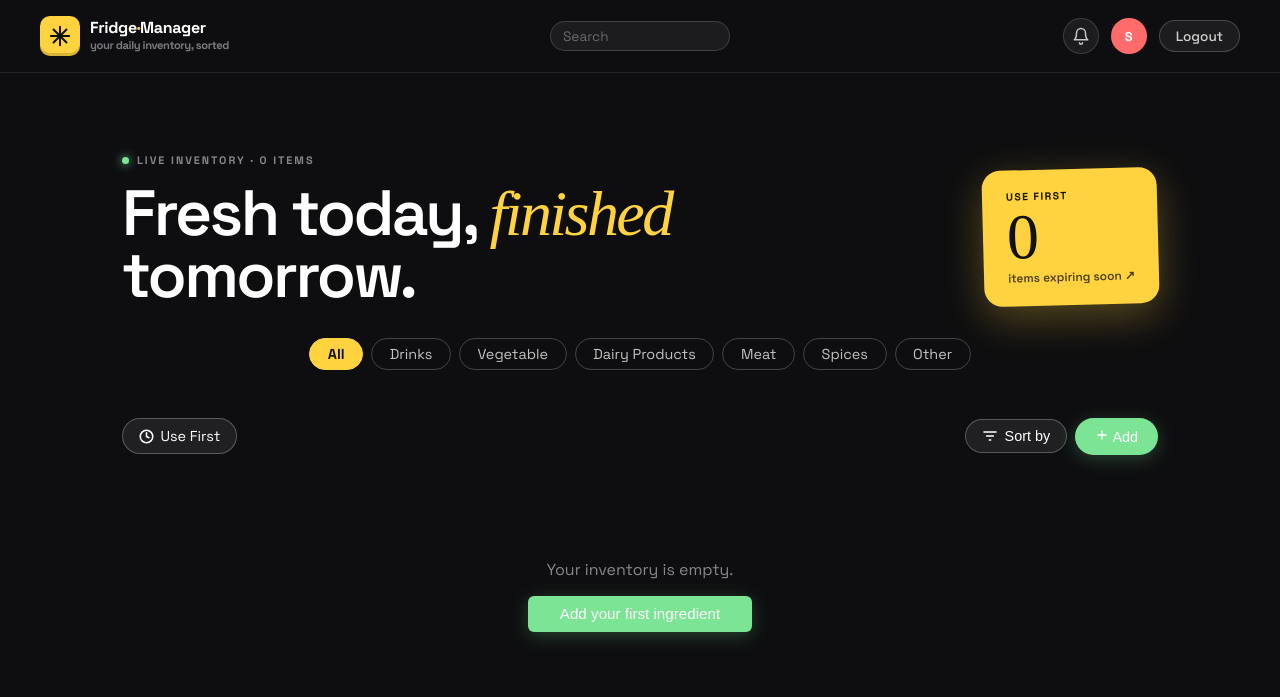
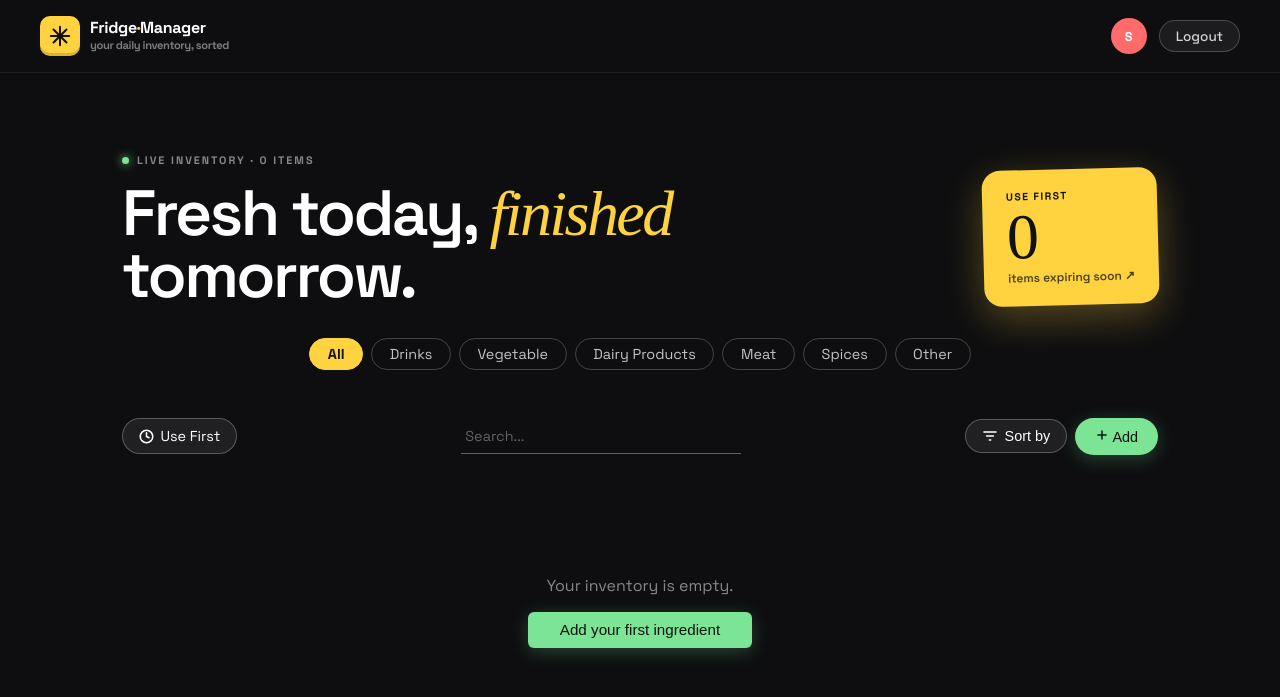
Before and after one commit to ohlunlacassi/fridge-manager-project, a Flask app: page / in a window 1280 px wide. Shown: the top 697 px of the page. Run offline with Flask 3, Linux system fonts and the light colour scheme; the visitor is signed in with stand-in values (Sample User, id 1); data that the repository does not hold is empty; some web fonts are replaced.

Commit message:
Polish dashboard layout, search, sort and spacing

```diff
--- a/app/models/ingredient.py
+++ b/app/models/ingredient.py
@@ -10,7 +10,7 @@ class Ingredient(db.Model):
     user_id: int = db.Column(db.Integer, db.ForeignKey("users.id"), nullable=False)
     name: str = db.Column(db.String(100), nullable=False)
     quantity: float = db.Column(db.Float, nullable=False, default=0.0)
-    unit: str = db.Column(db.String(20), nullable=False, default="piece(s)")
+    unit: str = db.Column(db.String(20), nullable=False, default="pcs")
     expiry_date: datetime.date = db.Column(db.Date, nullable=True)
     category: str = db.Column(db.String(50), nullable=False, default="Other")
     image_filename: str = db.Column(db.String(255), nullable=True)
--- a/app/routes.py
+++ b/app/routes.py
@@ -12,7 +12,7 @@ main = Blueprint("main", __name__)
 EMAIL_REGEX = re.compile(r"^[^@\s]+@[^@\s]+\.[^@\s]+$")
 
 CATEGORIES = ["Vegetables", "Dairy", "Meat", "Condiments", "Drinks", "Other"]
-UNITS = ["g", "kg", "ml", "l", "piece(s)"]
+UNITS = ["g", "kg", "ml", "l", "pcs"]
 
 
 def get_dates() -> dict:
--- a/app/static/css/base.css
+++ b/app/static/css/base.css
@@ -114,7 +114,7 @@ a:hover {
 
 .btn-primary {
   background: #7be495 !important;
-  color: #fff !important;
+  color: #111 !important;
   box-shadow: 0 4px 18px rgba(123, 228, 149, 0.25);
 }
 
--- a/app/static/css/components.css
+++ b/app/static/css/components.css
@@ -59,39 +59,6 @@ body {
   gap: 0.75rem;
 }
 
-.navbar-search {
-  width: 180px;
-  padding: 0.35rem 0.75rem;
-  border: 1px solid rgba(255, 255, 255, 0.15);
-  border-radius: 999px;
-  background: rgba(255, 255, 255, 0.06);
-  color: #fff;
-  font-size: 0.85rem;
-  font-family: inherit;
-}
-.navbar-search::placeholder {
-  color: rgba(255, 255, 255, 0.35);
-}
-.navbar-search:focus {
-  outline: none;
-  border-color: rgba(255, 255, 255, 0.3);
-}
-
-.navbar-bell {
-  width: 36px;
-  height: 36px;
-  border-radius: 50%;
-  border: 1px solid rgba(255, 255, 255, 0.15);
-  background: rgba(255, 255, 255, 0.06);
-  color: rgba(255, 255, 255, 0.75);
-  display: grid;
-  place-items: center;
-  cursor: pointer;
-}
-.navbar-bell:hover {
-  background: rgba(255, 255, 255, 0.12);
-}
-
 .navbar-avatar {
   width: 36px;
   height: 36px;
@@ -117,6 +84,27 @@ body {
 }
 .navbar-logout:hover {
   background: rgba(255, 255, 255, 0.12);
+}
+
+.toolbar-search {
+  flex: 1;
+  max-width: 280px;
+  padding: 0.5rem 0.25rem;
+  border: none;
+  border-bottom: 1.5px solid rgba(255, 255, 255, 0.35);
+  border-radius: 0;
+  background: transparent;
+  color: #fff;
+  font-size: 0.9rem;
+  font-family: inherit;
+}
+
+.toolbar-search::placeholder {
+  color: rgba(255, 255, 255, 0.35);
+}
+.toolbar-search:focus {
+  outline: none;
+  border-bottom-color: rgba(255, 255, 255, 0.8);
 }
 
 /* ── Hero ── */
@@ -240,7 +228,7 @@ body {
   align-items: center;
   justify-content: space-between;
   gap: 0.5rem;
-  margin-bottom: 1.5rem;
+  margin-bottom: 2.5rem;
   width: 100%;
   margin-top: 3rem;
   position: relative;
--- a/app/static/js/main.js
+++ b/app/static/js/main.js
@@ -64,7 +64,9 @@ if (editModal && editForm) {
   document.querySelectorAll(".btn-edit-ingredient").forEach((btn) => {
     btn.addEventListener("click", () => {
       document.getElementById("edit-name").value = btn.dataset.name;
-      document.getElementById("edit-quantity").value = parseFloat(btn.dataset.quantity);
+      document.getElementById("edit-quantity").value = parseFloat(
+        btn.dataset.quantity,
+      );
       document.getElementById("edit-expiry").value = btn.dataset.expiry;
 
       setSelectValue("edit-unit", btn.dataset.unit);
@@ -96,7 +98,9 @@ if (editModal && editForm) {
 
   if (deleteBtn && deleteForm) {
     deleteBtn.addEventListener("click", () => {
-      const confirmed = confirm("Are you sure you want to delete this ingredient?");
+      const confirmed = confirm(
+        "Are you sure you want to delete this ingredient?",
+      );
       if (!confirmed) return;
       deleteForm.action = editForm.action.replace("/edit", "/delete");
       deleteForm.submit();
@@ -257,13 +261,14 @@ if (searchInput) {
 
     ingredientCards.forEach((card) => {
       const name = card.dataset.name || "";
-      const visible = name.includes(query);
+      const visible = name.startsWith(query);
       card.style.display = visible ? "" : "none";
       if (visible) visibleCount++;
     });
 
     const emptyMsg = document.getElementById("no-results-msg");
-    if (emptyMsg) emptyMsg.style.display = visibleCount === 0 ? "block" : "none";
+    if (emptyMsg)
+      emptyMsg.style.display = visibleCount === 0 ? "block" : "none";
   });
 }
 
@@ -277,8 +282,10 @@ document.querySelectorAll(".alert").forEach((alert) => {
 });
 
 // ── Low stock — apply .amount-low class on page load (US9) ──
-document.querySelectorAll(".ingredient-quantity[data-is-low-stock]").forEach((span) => {
-  if (span.dataset.isLowStock === "true") {
-    span.classList.add("amount-low");
-  }
-});
+document
+  .querySelectorAll(".ingredient-quantity[data-is-low-stock]")
+  .forEach((span) => {
+    if (span.dataset.isLowStock === "true") {
+      span.classList.add("amount-low");
+    }
+  });
--- a/app/templates/base.html
+++ b/app/templates/base.html
@@ -54,30 +54,6 @@
 
       {# ── Right side ── #} {% if current_user.is_authenticated %}
       <div class="navbar-right">
-        <input
-          type="search"
-          class="navbar-search"
-          placeholder="Search"
-          id="ingredient-search"
-        />
-
-        <button class="navbar-bell" aria-label="Notifications">
-          <svg
-            xmlns="http://www.w3.org/2000/svg"
-            width="18"
-            height="18"
-            viewBox="0 0 24 24"
-            fill="none"
-            stroke="currentColor"
-            stroke-width="2"
-            stroke-linecap="round"
-            stroke-linejoin="round"
-          >
-            <path d="M6 8a6 6 0 0 1 12 0c0 7 3 9 3 9H3s3-2 3-9" />
-            <path d="M10 21a2 2 0 0 0 4 0" />
-          </svg>
-        </button>
-
         <div class="navbar-avatar" title="{{ current_user.full_name }}">
           {{ current_user.full_name[0].upper() if current_user.full_name else
           'U' }}
--- a/app/templates/ingredients/dashboard.html
+++ b/app/templates/ingredients/dashboard.html
@@ -89,6 +89,13 @@ selectattr('expiry_status', 'in', ['warning', 'expired']) | list | length %} {#
     </svg>
     Use First
   </a>
+  <input
+    type="search"
+    class="toolbar-search"
+    placeholder="Search..."
+    id="ingredient-search"
+  />
+
   <div class="toolbar-right-actions">
     <button class="btn-icon" id="sort-btn">
       <svg
@@ -119,8 +126,10 @@ selectattr('expiry_status', 'in', ['warning', 'expired']) | list | length %} {#
       <button class="sort-option" data-sort="expiry-desc">
         Expiry date (latest first)
       </button>
-      <button class="sort-option" data-sort="name">Name (A–Z)</button>
+      <button class="sort-option" data-sort="name-asc">Name (A–Z)</button>
+      <button class="sort-option" data-sort="name-dsc">Name (Z–A)</button>
     </div>
+
     <button class="btn btn-primary btn-sm" id="open-add-modal">
       <svg
         xmlns="http://www.w3.org/2000/svg"
```
Also changed, not shown: tests/test_ingredients.py (+3 -3 lines).
